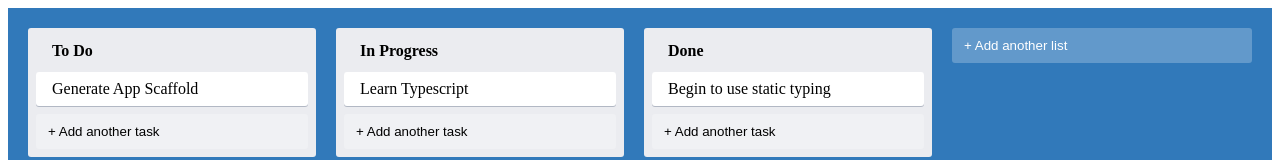
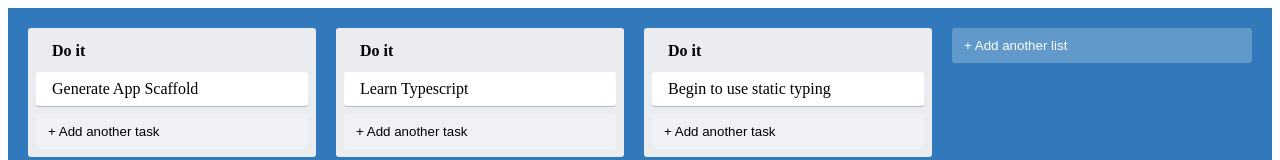
Before and after one commit to baptistemcn/trello-clone, a React (Create React App) app: page / in a window 1280 px wide. Shown: the top 160 px of the page. Built offline with nearby package versions, Linux system fonts and the light colour scheme.

Commit message:
feat: get the Data from AppStateContext

```diff
--- a/src/App.tsx
+++ b/src/App.tsx
@@ -3,20 +3,15 @@ import React from "react";
 import { AppContainer } from "./styles";
 import { AddNewItem } from "./AddNewItem";
 import { Column } from "./Column";
-import { Card } from "./Card";
+import { useAppState } from "./state/AppStateContext";
 
 export const App = () => {
+  const { lists } = useAppState();
   return (
     <AppContainer>
-      <Column text="To Do">
-        <Card text="Generate App Scaffold" />
-      </Column>
-      <Column text="In Progress">
-        <Card text="Learn Typescript" />
-      </Column>
-      <Column text="Done">
-        <Card text="Begin to use static typing" />
-      </Column>
+      {lists.map((list) => (
+        <Column text={list.text} key={list.id} id={list.id} />
+      ))}
       <AddNewItem toogleButtonText="+ Add another list" onAdd={console.log} />
     </AppContainer>
   );
--- a/src/Card.tsx
+++ b/src/Card.tsx
@@ -3,6 +3,7 @@ import React from "react";
 import { CardContainer } from "./styles";
 
 type CardProps = {
+  id: string;
   text: string;
 };
 
--- a/src/Column.tsx
+++ b/src/Column.tsx
@@ -2,17 +2,23 @@ import React from "react";
 
 import { ColumnContainer, ColumnTitle } from "./styles";
 import { AddNewItem } from "./AddNewItem";
+import { Card } from "./Card";
+import { useAppState } from "./state/AppStateContext";
 
 type ColumnProps = {
-  children: React.ReactNode;
+  id: string;
   text?: String;
 };
 
-export const Column = ({ children, text }: ColumnProps) => {
+export const Column = ({ id, text }: ColumnProps) => {
+  const { getTasksByListId } = useAppState();
+  const tasks = getTasksByListId(id);
   return (
     <ColumnContainer>
       <ColumnTitle>{text}</ColumnTitle>
-      {children}
+      {tasks.map((task) => (
+        <Card text={task.text} key={task.id} id={task.id} />
+      ))}
       <AddNewItem
         toogleButtonText="+ Add another task"
         onAdd={console.log}
--- a/src/state/AppStateContext.tsx
+++ b/src/state/AppStateContext.tsx
@@ -1,4 +1,4 @@
-import React, { createContext } from "react";
+import React, { createContext, useContext } from "react";
 
 type Task = {
   id: string;
@@ -48,6 +48,10 @@ const appData: AppState = {
   ],
 };
 
+export const useAppState = () => {
+  return useContext(AppStateContext);
+};
+
 export const AppStateProvider = ({ children }: AppStateProviderProps) => {
   const { lists } = appData;
 
```
